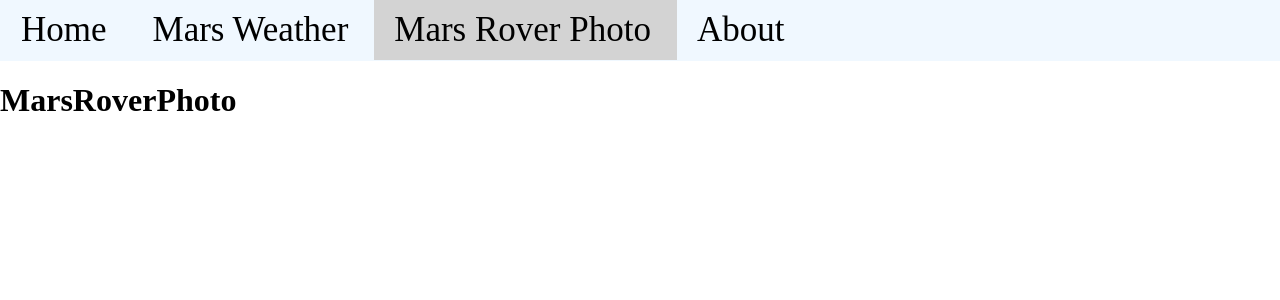
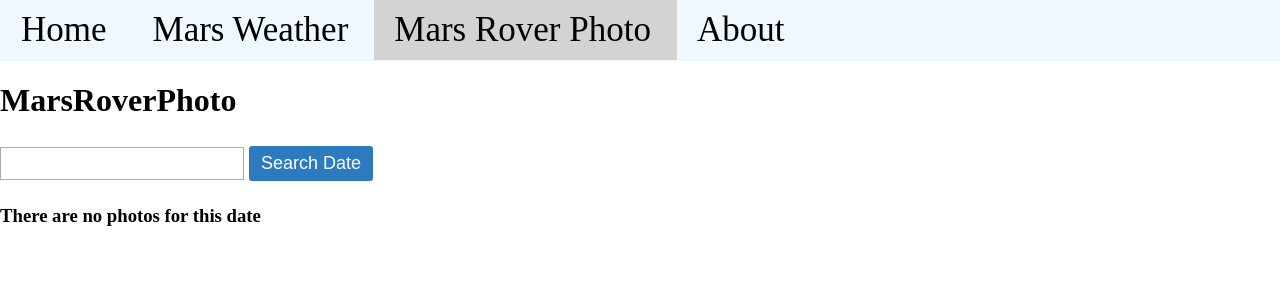
Before and after one commit to osu-cs419-w20/final-project-mars-weather, a React (Create React App) app: page /MarsRoverPhoto in a window 1280 px wide. Shown: the top 300 px of the page. Built offline with nearby package versions, Linux system fonts and the light colour scheme.

Commit message:
search for date and call to api with that earth date

```diff
--- a/src/pages/MarsRoverPhoto.js
+++ b/src/pages/MarsRoverPhoto.js
@@ -1,9 +1,171 @@
-import React from 'react';
+import React, {
+          useEffect,
+	        useState
+       } from 'react';
 
-function MarsRoverPhoto(){
+import fetch from 'isomorphic-unfetch';
+import { useHistory } from 'react-router-dom';
+import styled from '@emotion/styled';
+
+const Input = styled.input`
+  border: 1px solid #ababab;
+  padding: 5px;
+  font-size: 18px;
+`;
+
+// const TextArea = Input.withComponent('textarea');
+
+const Button = styled.button`
+  background-color: #2b7bbe;
+  color: #fff;
+  border: 2px solid #2b7bbe;
+  border-radius: 3px;
+  font-size: 18px;
+  font-weight: 300;
+  padding: 5px 10px;
+  margin: 5px;
+  cursor: pointer;
+  &:hover {
+    background-color: #71b5ed;
+  }
+`;
+
+function RoverContent({ date }) {
+  const [ inputDate, setInputDate ] = useState(date || "");
+  const [ data, setData ] = useState([]);
+  const history = useHistory();
+  // const api = "https://api.nasa.gov/mars-photos/api/v1/rovers/curiosity/photos?earth_date=2018-05-03&api_key=c872L3iRHOM9jlIPxbLTb0hgRk1q87Cs0jmDBcPh";
+
+
+  // const [ loading, setLoading ] = useState(false);
+
+
+  useEffect(() => {
+    if(date) {
+      if (date.match(/[0-9][0-9][0-9][0-9]-[0-9][0-9]-[0-9][0-9]/i) || date==="") {
+        console.log("loading data");
+        const controller = new AbortController();
+
+        async function fetchRover() {
+          let responseData = {};
+          // setLoading(true);
+          try {
+            const response = await fetch(
+              `https://api.nasa.gov/mars-photos/api/v1/rovers/curiosity/photos?earth_date=${date}&api_key=c872L3iRHOM9jlIPxbLTb0hgRk1q87Cs0jmDBcPh`,
+            { signal: controller.signal }
+            );
+            responseData = await response.json();
+          } catch (e) {
+            if (e instanceof DOMException) {
+                console.log("== HTTP request aborted");
+            } else {
+                console.log(e);
+            }
+          }
+
+            setData(responseData.photos);
+
+        }
+        fetchRover();
+        return () => {
+          controller.abort();
+        };
+      }
+      else{
+        alert("Not a valid date");
+        return;
+      }
+    }
+
+  }, [ date ]);
+
+  console.log(data);
+  // console.log("date: " + date);
+  if(data) {
+    if(data.length > 0) {
+      console.log("data");
+      return(
+         <div>
+           <form onSubmit={(e) => {
+             e.preventDefault();
+             history.push(`?earth_date=${inputDate}`);
+           }}>
+             <Input
+               value={inputDate}
+               onChange={e => setInputDate(e.target.value)}
+             />
+
+             <Button type="submit">Search Date</Button>
+           </form>
+
+           <div>
+             {data.map(rover => (
+               <div key={rover.id}>
+                 <img src={rover.img_src} alt="from the mars rover" />
+               </div>
+             ))}
+           </div>
+
+         </div>
+      );
+    }
+    else {
+      console.log("no data");
+      return (
+        <div>
+          <form onSubmit={(e) => {
+            e.preventDefault();
+            history.push(`?earth_date=${inputDate}`);
+          }}>
+            <Input
+              value={inputDate}
+              onChange={e => setInputDate(e.target.value)}
+            />
+
+            <Button type="submit">Search Date</Button>
+          </form>
+
+          <div>
+            <h3> There are no photos for this date </h3>
+          </div>
+
+        </div>
+      );
+    } // end if
+
+  }
+  else {
+    console.log("no data");
+    return (
+      <div>
+        <form onSubmit={(e) => {
+          e.preventDefault();
+          history.push(`?earth_date=${inputDate}`);
+        }}>
+          <Input
+            value={inputDate}
+            onChange={e => setInputDate(e.target.value)}
+          />
+
+          <Button type="submit">Search Date</Button>
+        </form>
+
+        <div>
+          <h3> Please enter a real date </h3>
+        </div>
+
+      </div>
+    );
+  }
+
+}
+
+function MarsRoverPhoto({date}){
+  // console.log("MarsRoverPhoto date:" + date);
   return (
     <div>
-       <h1>MarsRoverPhoto</h1>
+      <h1>MarsRoverPhoto</h1>
+      <RoverContent date={date}/>
     </div>
   );
 }
```
